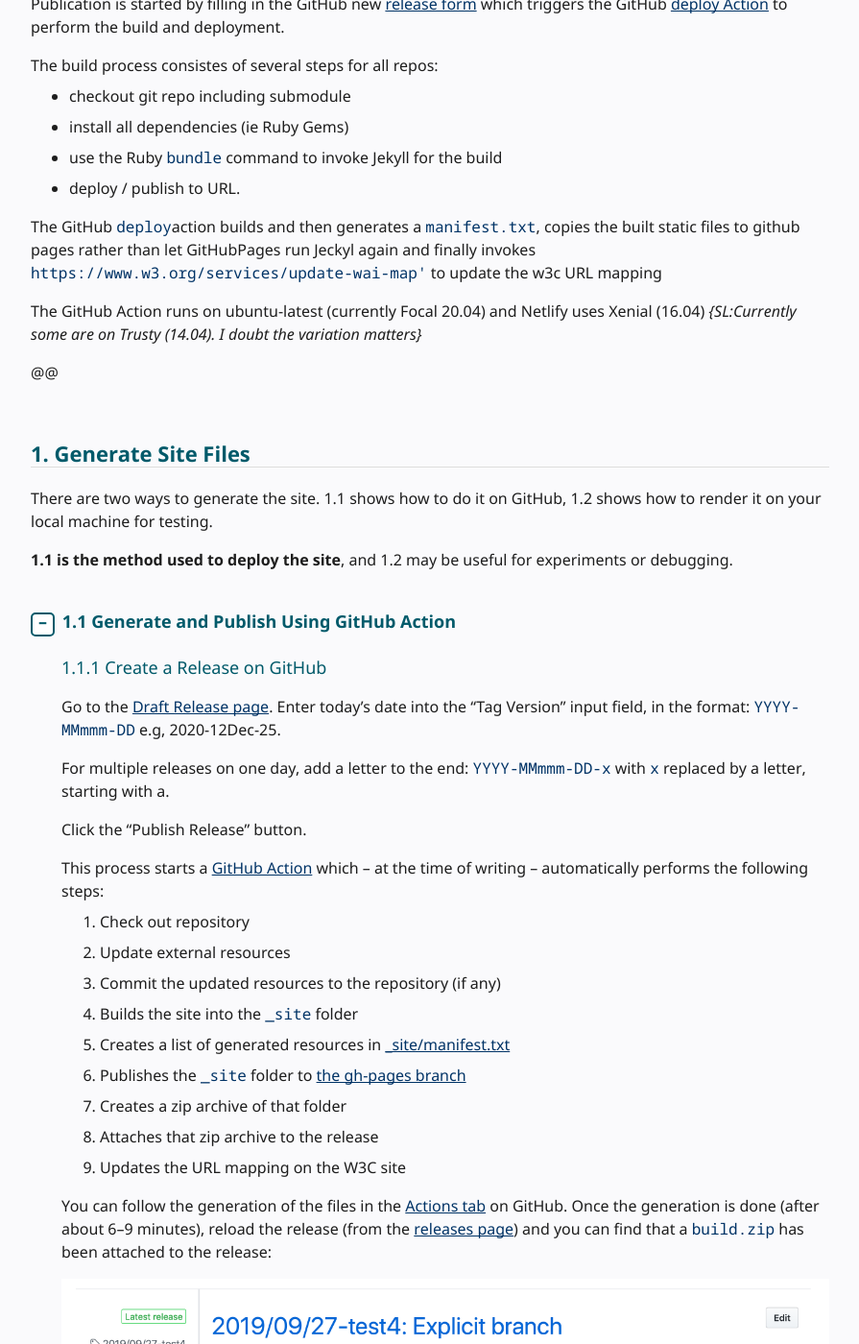
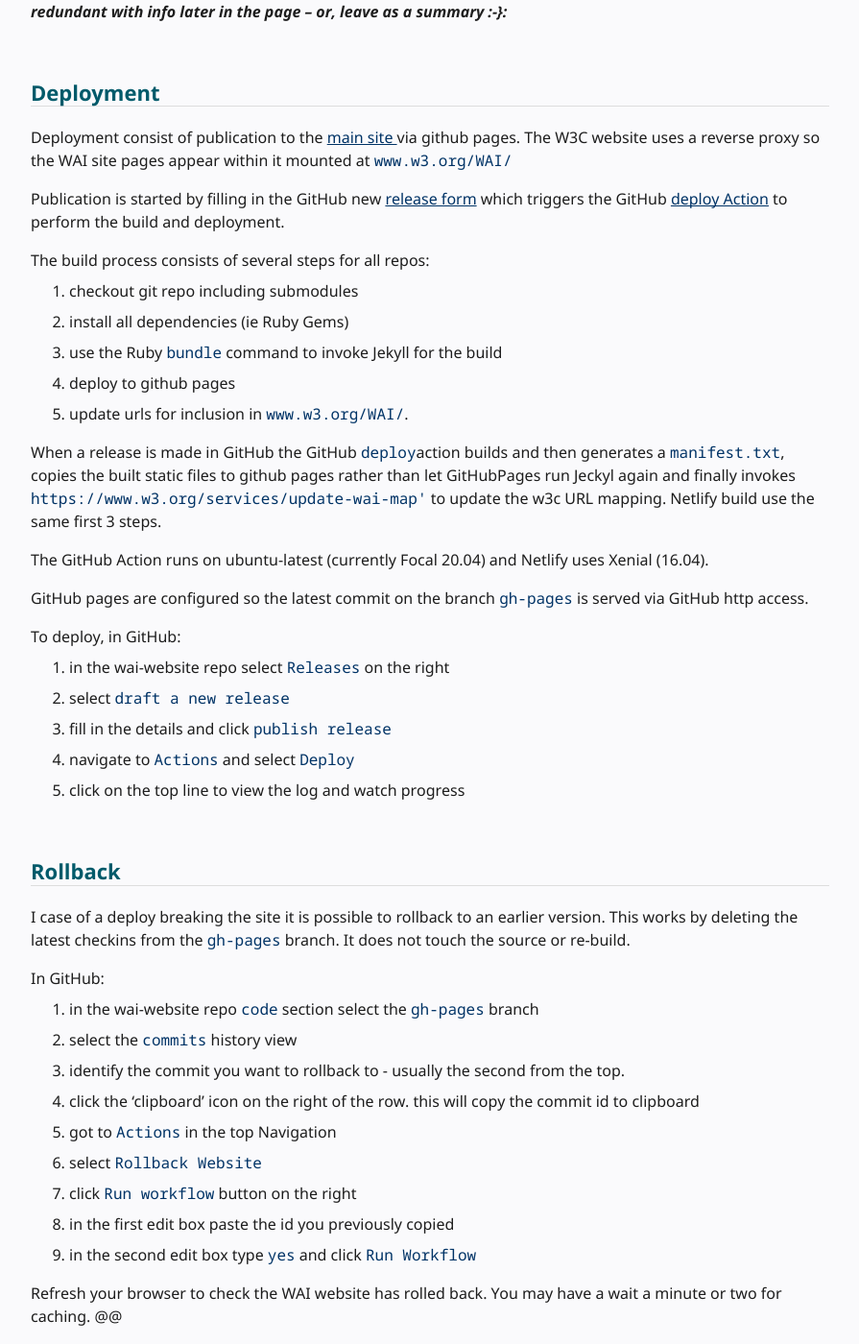
Before and after one commit to w3c/wai-website-theme, a Jekyll site: the page built from content/technical-publication.md, in a window 1280 px wide and 1400 px high, scrolled down 992 px. Shown: the whole window at 96% size, without its empty margins (336-1231 px from the left). Built offline with Jekyll 4.4.1, drawn with Linux system fonts in a browser that asks for light colours; cached includes are drawn as plain includes; comment, search, counter and statistics services are not loaded; some of the changed text lies outside the part shown.

Commit message:
Update deployment details and add rollback

```diff
--- a/content/technical-publication.md
+++ b/content/technical-publication.md
@@ -13,7 +13,7 @@ footer: > # Text in footer in HTML
 {% include box.html type="start" title="Summary" class="" %}
 {:/}
 
-Publishing the WAI Website is done using a GitHub Action than generates the site and publishes the results to GitHub Pages, then updates the URL mapping on `www.w3.org`.
+Publishing the WAI Website is done using a GitHub Action 'Deploy' than generates the site and publishes the results to GitHub Pages, then updates the URL mapping on `www.w3.org`. In addition, Netlfy preview deploys are made automatically when code is pushed to GitHub.
 
 Quicklinks:
 * [Release page](https://github.com/w3c/wai-website/releases/new)
@@ -28,23 +28,55 @@ Quicklinks:
 @@
 _**{Publication info moved from "Technical Information" page. For Steve or others to edit (or delete if redundant with info later in the page -- or, leave as a summary :-}:**_
 
-Deployment consist of publication to the [main site ](https://www.w3.org/WAI/...) via github pages.
+## Deployment
+
+Deployment consist of publication to the [main site ](https://www.w3.org/WAI/...) via github pages. The W3C website uses a reverse proxy so the WAI site pages appear within it mounted at `www.w3.org/WAI/`
 
 Publication is started by filling in the GitHub new [release form](https://github.com/w3c/wai-website/releases/new) which triggers the GitHub [deploy Action](https://github.com/w3c/wai-website/blob/master/.github/workflows/deploy.yml) to perform the build and deployment.
 
-The build process consistes of several steps for all repos:
-* checkout git repo including submodule
-* install all dependencies (ie Ruby Gems)
-* use the Ruby `bundle` command to invoke Jekyll for the build
-* deploy / publish to URL.
+The build process consists of several steps for all repos:
+1. checkout git repo including submodules
+1. install all dependencies (ie Ruby Gems)
+1. use the Ruby `bundle` command to invoke Jekyll for the build
+1. deploy to github pages
+1. update urls for inclusion in `www.w3.org/WAI/`.
 
-The GitHub `deploy`action builds and then generates a `manifest.txt`, copies the built static files to github pages rather than let GitHubPages run Jeckyl again and finally invokes `https://www.w3.org/services/update-wai-map'` to update the w3c URL mapping
+When a release is made in GitHub the GitHub `deploy`action builds and then generates a `manifest.txt`, copies the built static files to github pages rather than let GitHubPages run Jeckyl again and finally invokes `https://www.w3.org/services/update-wai-map'` to update the w3c URL mapping. Netlify build use the same first 3 steps.
 
-The GitHub Action runs on ubuntu-latest (currently Focal 20.04) and Netlify uses Xenial (16.04) _{SL:Currently some are on Trusty (14.04). I doubt the variation matters}_
+The GitHub Action runs on ubuntu-latest (currently Focal 20.04) and Netlify uses Xenial (16.04).
 
+GitHub pages are configured so the latest commit on the branch `gh-pages` is served via GitHub http access.
+
+To deploy, in GitHub:
+
+1. in the wai-website repo select `Releases` on the right
+1. select `draft a new release`
+1. fill in the details and click `publish release`
+1. navigate to `Actions` and select `Deploy`
+1. click on the top line to view the log and watch progress
+
+## Rollback
+
+I case of a deploy breaking the site it is possible to rollback to an earlier version. This works by deleting the latest checkins from the `gh-pages` branch. It does not touch the source or re-build.
+
+In GitHub:
+
+1. in the wai-website repo `code` section select the `gh-pages` branch
+1. select the `commits` history view
+1. identify the commit you want to rollback to - usually the second from the top.
+1. click the 'clipboard' icon on the right of the row. this will copy the commit id to clipboard
+1. got to `Actions` in the top Navigation
+1. select `Rollback Website`
+1. click `Run workflow` button on the right
+1. in the first edit box paste the id you previously copied
+1. in the second edit box type `yes` and click `Run Workflow`
+
+Refresh your browser to check the WAI website has rolled back. You may have a wait a minute or two for caching.
 @@
 
-## 1. Generate Site Files
+## 1. Generate Site Files --
+
+TODO add Netlify previews
 
 There are two ways to generate the site. 1.1 shows how to do it on GitHub, 1.2 shows how to render it on your local machine for testing.
 
```
